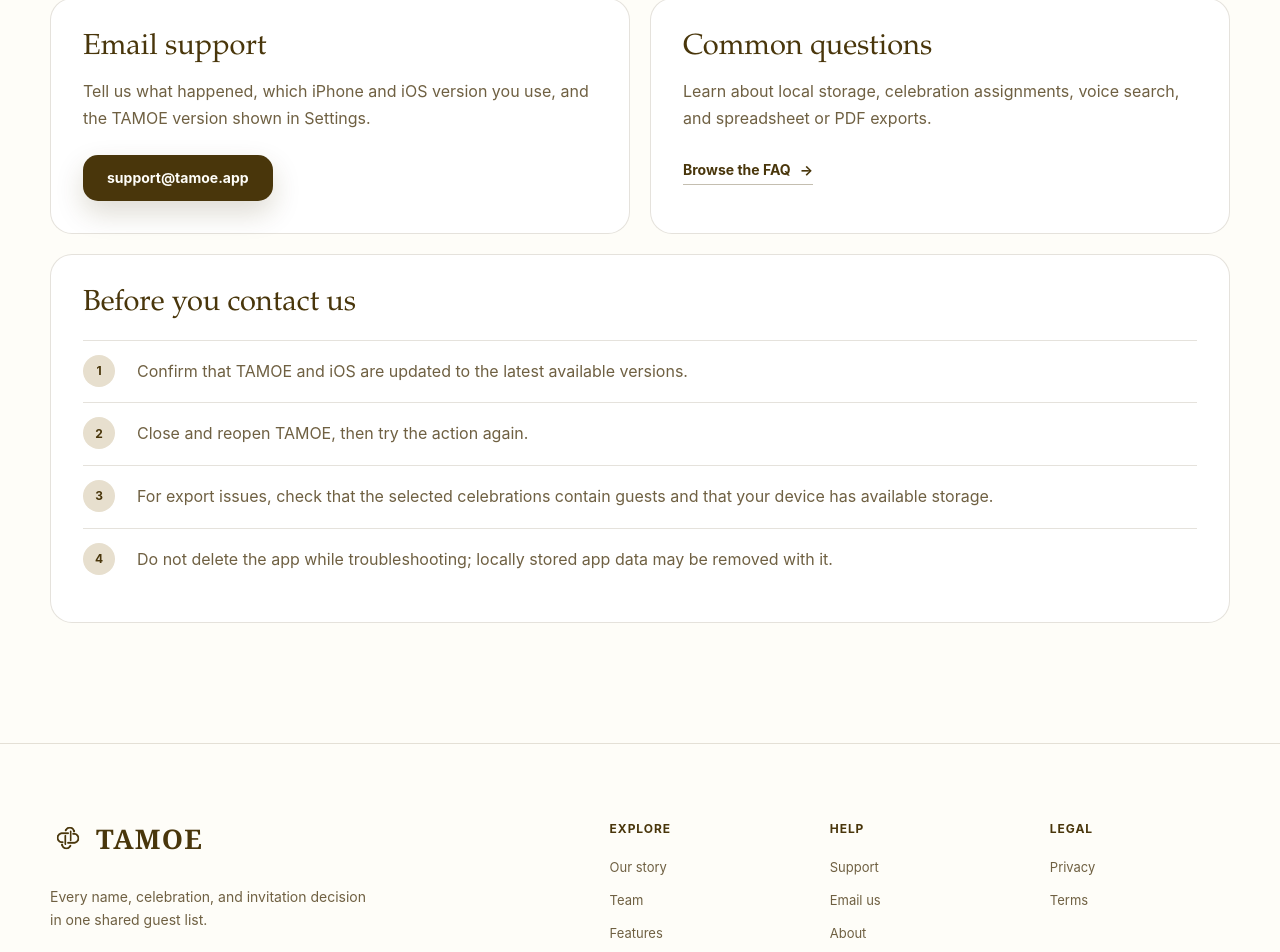
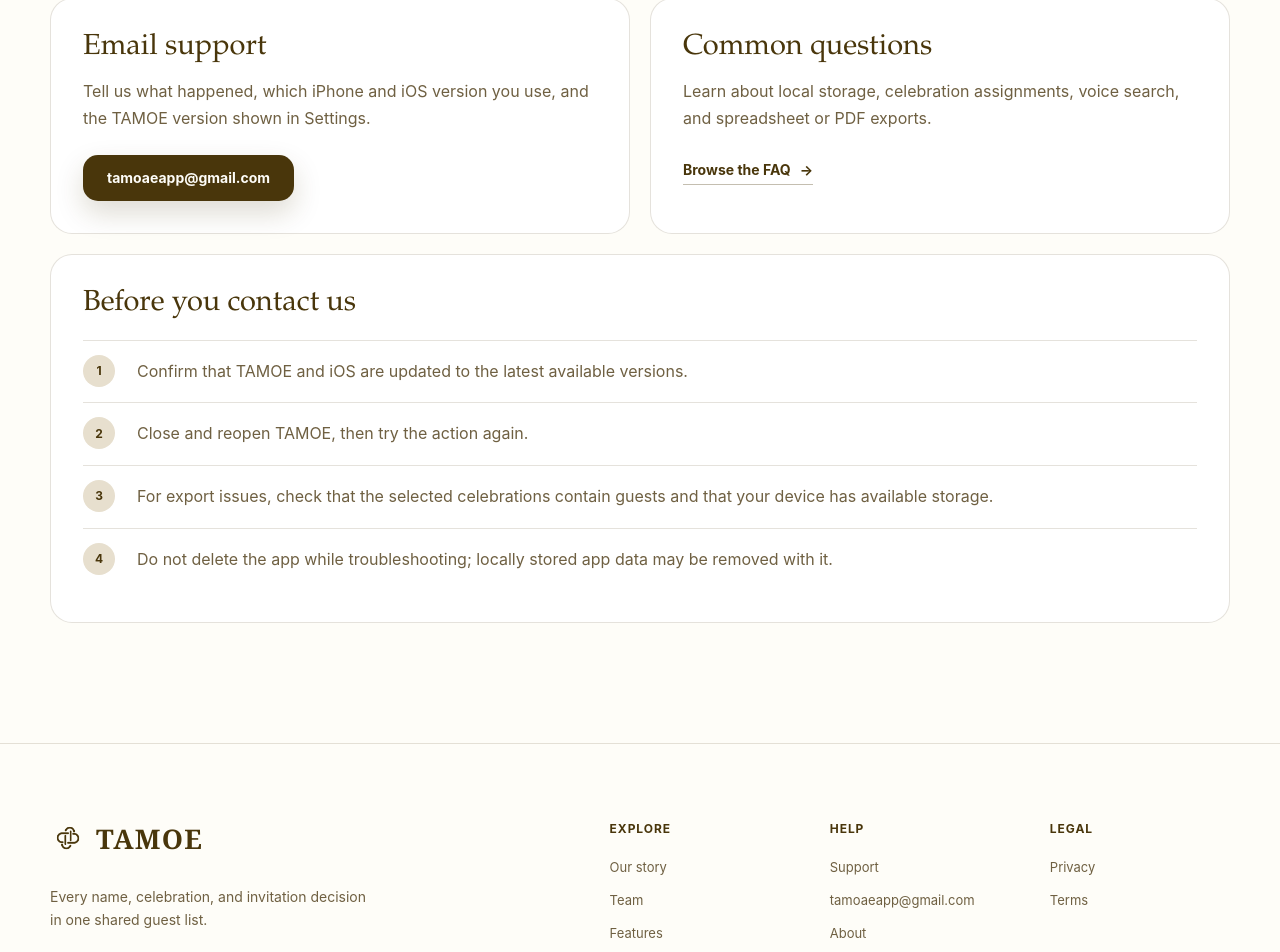
Before and after one commit to howiehoman/TamoeWeb, a Next.js app: page /support in a window 1280 px wide. Shown: the part 638-1590 px from the top of the page. Built offline with nearby package versions, Linux system fonts and the light colour scheme.

Commit message:
chore: update TAMOE contact email

```diff
--- a/app/FeedbackForm.tsx
+++ b/app/FeedbackForm.tsx
@@ -2,7 +2,7 @@
 
 import { FormEvent, useState } from "react";
 
-const supportEmail = "support@tamoe.app";
+const supportEmail = "tamoaeapp@gmail.com";
 
 export default function FeedbackForm() {
   const [isReady, setIsReady] = useState(false);
--- a/app/layout.tsx
+++ b/app/layout.tsx
@@ -130,7 +130,7 @@
           <div>
             <strong>Help</strong>
             <Link href="/support">Support</Link>
-            <a href="mailto:support@tamoe.app">Email us</a>
+            <a href="mailto:tamoaeapp@gmail.com">tamoaeapp@gmail.com</a>
             <Link href="/about">About</Link>
           </div>
           <div>
--- a/app/privacy/page.tsx
+++ b/app/privacy/page.tsx
@@ -94,7 +94,7 @@
             We may update this policy when TAMOE&apos;s features or practices
             change. Material changes will appear on this page with a new
             effective date. Questions can be sent to{" "}
-            <a href="mailto:support@tamoe.app">support@tamoe.app</a>.
+            <a href="mailto:tamoaeapp@gmail.com">tamoaeapp@gmail.com</a>.
           </p>
         </section>
       </article>
--- a/app/support/page.tsx
+++ b/app/support/page.tsx
@@ -25,8 +25,8 @@
               Tell us what happened, which iPhone and iOS version you use, and
               the TAMOE version shown in Settings.
             </p>
-            <a className="button button-primary" href="mailto:support@tamoe.app">
-              support@tamoe.app
+            <a className="button button-primary" href="mailto:tamoaeapp@gmail.com">
+              tamoaeapp@gmail.com
             </a>
           </article>
           <article className="support-card">
--- a/app/terms/page.tsx
+++ b/app/terms/page.tsx
@@ -124,7 +124,7 @@
           <p>
             We may update these Terms and will post the revised version with a
             new effective date. Questions can be sent to{" "}
-            <a href="mailto:support@tamoe.app">support@tamoe.app</a>.
+            <a href="mailto:tamoaeapp@gmail.com">tamoaeapp@gmail.com</a>.
           </p>
         </section>
       </article>
```
